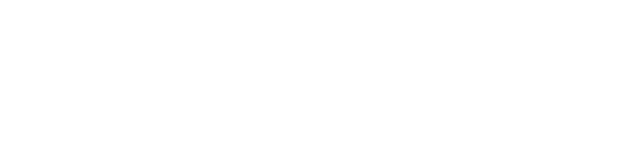
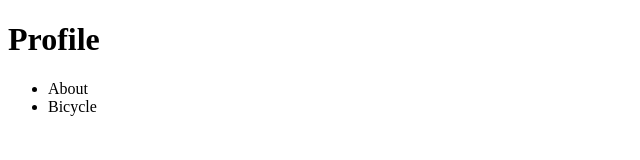
Before and after one commit to okaka-c/BasicCSS, a plain HTML site: page biginner_mosha/index.html in a window 1280 px wide. Shown: the whole page, without its empty margins (0-640 px from the left). Drawn offline with Linux system fonts and the light colour scheme; files that its build step writes are made by us from their sources.

Commit message:
header要素の骨組み

```diff
--- a/biginner_mosha/index.html
+++ b/biginner_mosha/index.html
@@ -7,7 +7,15 @@
   <link rel="stylesheet" href="style.css">
 </head>
 <body>
-  <header></header>
+  <header>
+    <h1>Profile</h1>
+    <nav>
+      <ul>
+        <li>About</li>
+        <li>Bicycle</li>
+      </ul>
+    </nav>
+  </header>
   <main></main>
   <footer></footer>
 </body>
```
